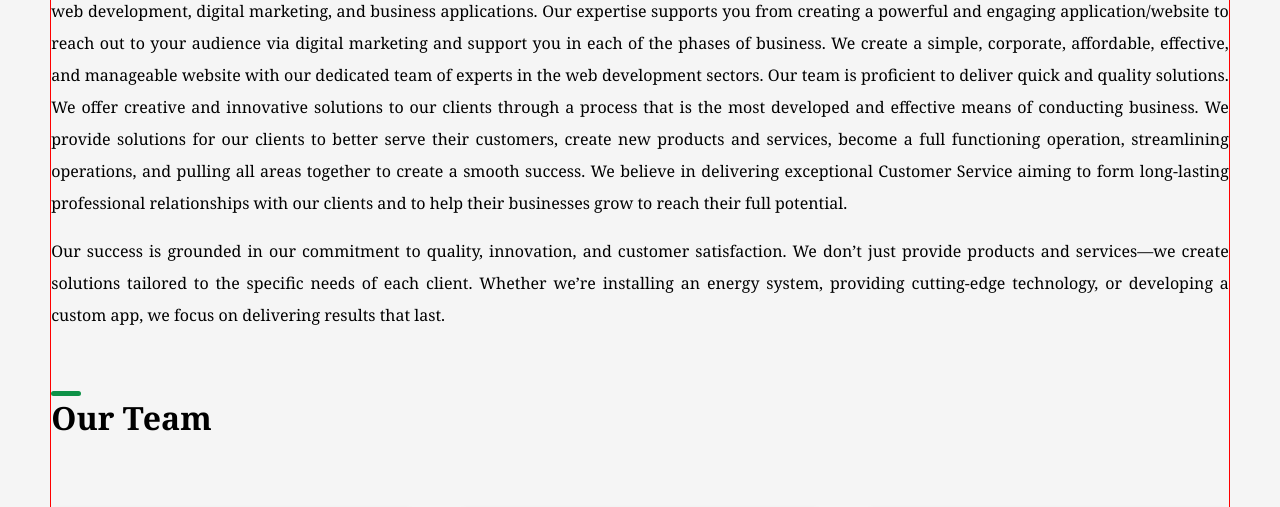
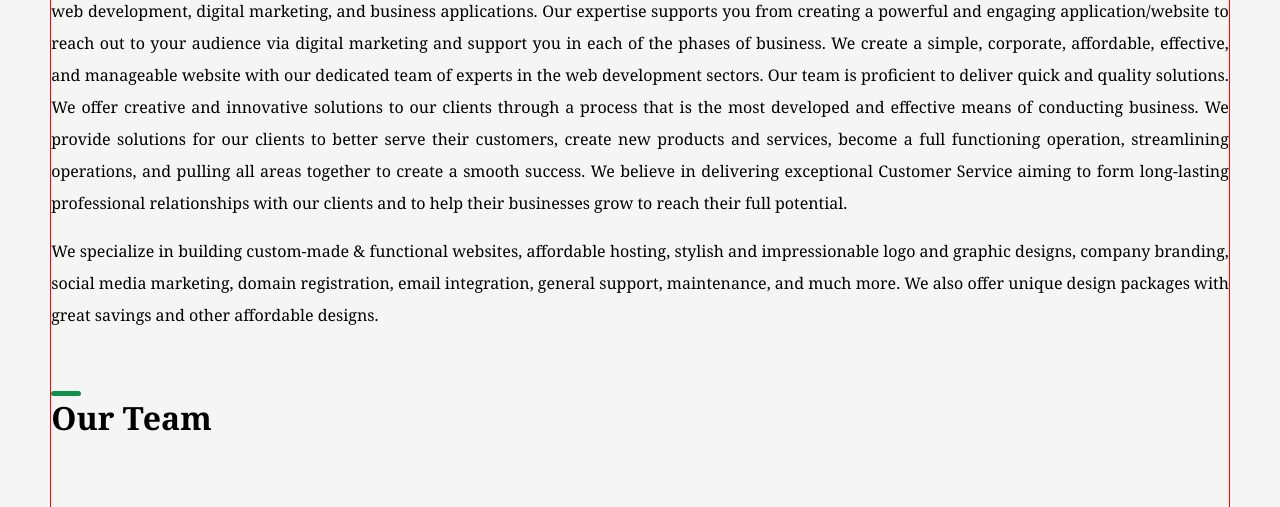
Before and after one commit to akintolatech/fabletech, a Django app: template webcms/templates/webcms/pages/about.html in a window 1280 px wide. Shown: the part 2097-2604 px from the top of the page. Run offline with Django 5.2, Linux system fonts and the light colour scheme; the template is opened without the code that fills it, so the values that code supplies are empty; some libraries are stand-ins or nearby versions.

Commit message:
Frontend Cleanup

```diff
--- a/static/styles/style.css
+++ b/static/styles/style.css
@@ -349,13 +349,13 @@ svg {
         cursor: pointer;
         height: 10px;
         width: 10px;
-        background-color: #242421;
+        background-color: var(--dark);
         transition: background-color 0.2s ease;
         border-radius: 50%;
 
         &.active,
         &:hover {
-          background-color: #ffffe6;
+          background-color: var(--light);
         }
       }
     }
--- a/webcms/templates/webcms/pages/about.html
+++ b/webcms/templates/webcms/pages/about.html
@@ -82,10 +82,8 @@
         </p>
 
         <p>
-            Our success is grounded in our commitment to quality, innovation, and customer satisfaction.
-            We don’t just provide products and services—we create solutions tailored to the specific needs of each client.
-            Whether we’re installing an energy system, providing cutting-edge technology, or developing a custom app,
-            we focus on delivering results that last.
+            We specialize in building custom-made & functional websites, affordable hosting, stylish and impressionable logo and graphic designs, company branding, social media marketing, domain registration, email integration, general support, maintenance, and much more.
+            We also offer unique design packages with great savings and other affordable designs.
         </p>
     </div>
 
--- a/webcms/templates/webcms/pages/index.html
+++ b/webcms/templates/webcms/pages/index.html
@@ -79,13 +79,13 @@
 
         </div>
 
-        <button class="carousel_btn prev"> <img src="{% static 'img/back.svg' %}"  alt="prev button" /> </button>
-        <button class="carousel_btn next"><img src="{% static 'img/back.svg' %}" alt="next button"/> </button>
+
 
         <div class="dots"></div>
 
     </div>
-
+    <button class="carousel_btn prev"> <img src="{% static 'img/back.svg' %}"  alt="prev button" /> </button>
+    <button class="carousel_btn next"><img src="{% static 'img/back.svg' %}" alt="next button"/> </button>
 
 
 {% endblock %}
```
Also changed, not shown: db.sqlite3.
